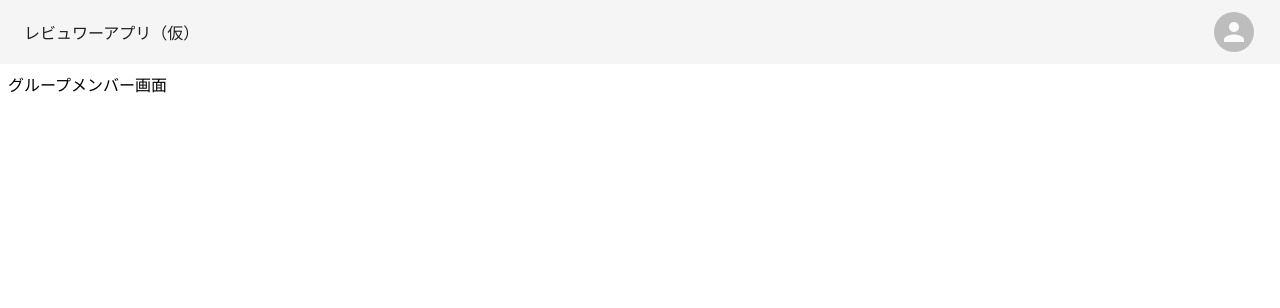
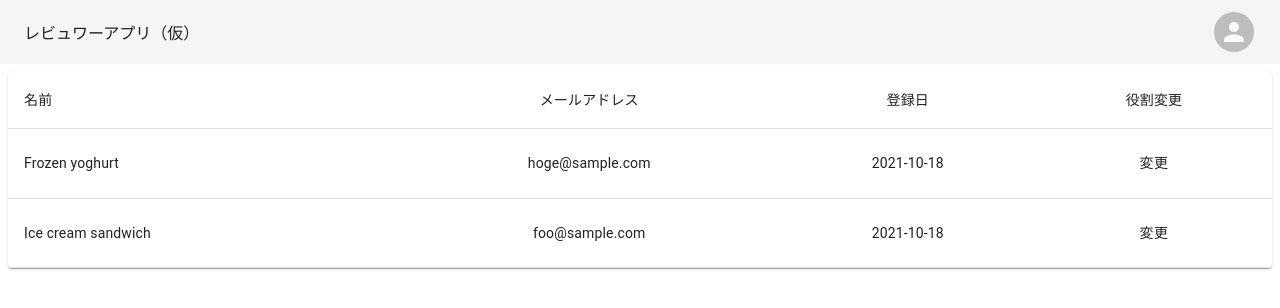
Before and after one commit to u-Hoshi/reviewer-decision-app, a React (Create React App) app: page /1/member in a window 1280 px wide. Shown: the top 308 px of the page. Built offline with nearby package versions, Linux system fonts and the light colour scheme; no server answers.

Commit message:
グループメンバーの表を作成

```diff
--- a/src/pages/GroupMember/index.tsx
+++ b/src/pages/GroupMember/index.tsx
@@ -1,3 +1,52 @@
-export const GroupMember = () => {
-  return <div>グループメンバー画面</div>
+import {
+  Button,
+  Modal,
+  Paper,
+  Table,
+  TableBody,
+  TableCell,
+  TableContainer,
+  TableHead,
+  TableRow,
+} from "@material-ui/core"
+import { VFC } from "react"
+
+function createData(name: string, email: string, created_at: string) {
+  return { name, email, created_at }
 }
+
+const rows = [
+  createData("Frozen yoghurt", "hoge@sample.com", "2021-10-18"),
+  createData("Ice cream sandwich", "foo@sample.com", "2021-10-18"),
+]
+
+export const GroupMember: VFC = () => {
+  return (
+    <TableContainer component={Paper}>
+      <Table style={{ minWidth: "650px" }} aria-label="simple table">
+        <TableHead>
+          <TableRow>
+            <TableCell>名前</TableCell>
+            <TableCell align="center">メールアドレス</TableCell>
+            <TableCell align="center">登録日</TableCell>
+            <TableCell align="center">役割変更</TableCell>
+          </TableRow>
+        </TableHead>
+        <TableBody>
+          {rows.map((row) => (
+            <TableRow key={row.name} style={{}}>
+              <TableCell component="th" scope="row">
+                {row.name}
+              </TableCell>
+              <TableCell align="center">{row.email}</TableCell>
+              <TableCell align="center">{row.created_at}</TableCell>
+              <TableCell align="center">
+                <Button>変更</Button>
+              </TableCell>
+            </TableRow>
+          ))}
+        </TableBody>
+      </Table>
+    </TableContainer>
+  )
+}
```
Also changed, not shown: graphql/query/groupmember.graphql (added).
